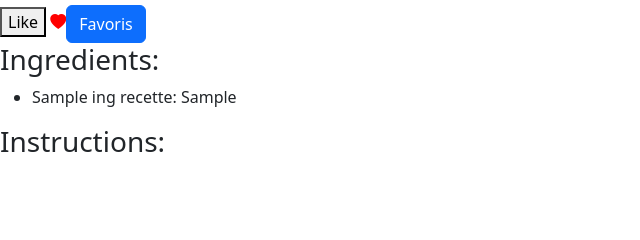
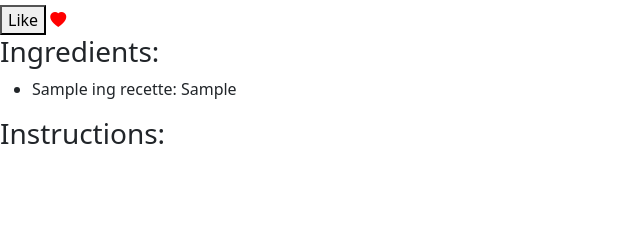
Before and after one commit to MucoDo/Project1Symfony, a Symfony app: template templates/form_search_ingredient_filtre_ajax/show_recipe.html.twig in a window 1280 px wide. Shown: the part 187-427 px from the top of the page, without its empty margins (0-640 px from the left). Run offline with Twig, Linux system fonts and the light colour scheme; the template is opened without the code that fills it: most values are stand-ins (such as "Sample title", 1, 10 or a date in 2020); some libraries are stand-ins or nearby versions.

Commit message:
improving nav bar

```diff
--- a/templates/base.html.twig
+++ b/templates/base.html.twig
@@ -15,7 +15,7 @@
                 <li><a href={{ path('accueil') }}>Accueil</a></li>
                 <li><a href={{ path('search_ingredient') }}>Recettes</a></li>
                 <li><a href={{ path('recipe_show_likes') }}>Liste des favoris</a></li>
-                <li><a href={{ path('') }}>Liste courses</a></li>
+                <li><a href={{ path('accueil') }}>Liste courses</a></li>
                 <li><a href={{ path ('app_logout') }}>Se déconnecter</a></li>
             </ul>
         </nav>
--- a/templates/form_search_ingredient_filtre_ajax/show_recipe.html.twig
+++ b/templates/form_search_ingredient_filtre_ajax/show_recipe.html.twig
@@ -16,7 +16,7 @@
 <span id="like_test" class="bi bi-heart-fill red-color"></span>
 
 {#--------- REFLECHIR A COMMENT INTEGRER LES LIENS DE FAVORIS DANS UNE SEULE PAGE AVEC LEUR URL------- #}
-<button id="all_favoris" class="btn btn-primary">Favoris</button>
+{# <button id="all_favoris" class="btn btn-primary">Favoris</button> #}
 
 <h3> Ingredients: </h3>
 <ul>
@@ -66,10 +66,10 @@
 
     });
 {# Bouton favoris temporaire à remplacer par un onglet spécifique #}
-    let btnFavoris=document.getElementById("all_favoris");
+    {# let btnFavoris=document.getElementById("all_favoris");
     btnFavoris.addEventListener('click', function(event){
         window.location.href ="/recipe/show/likes"
-    })
+    }) #}
 
 
 </script>
```
